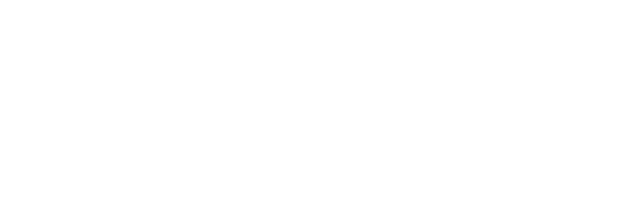
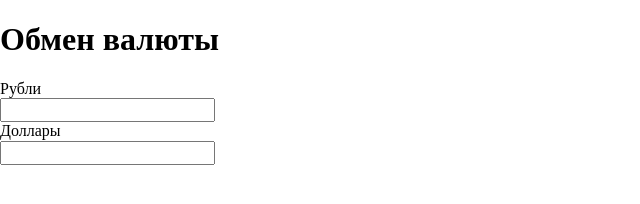
Before and after one commit to evgeny-matveev/money-exchange-mvp, a website built with Parcel: page index.html in a window 1280 px wide. Shown: the whole page, without its empty margins (0-640 px from the left). Built offline with nearby package versions, Linux system fonts and the light colour scheme.

Commit message:
setup layout

```diff
--- a/index.html
+++ b/index.html
@@ -2,9 +2,14 @@
 <html>
   <head>
     <meta charset="utf-8">
-    <title></title>
+    <title>Обмен валюты</title>
   </head>
   <body>
+    <h1>Обмен валюты</h1>
+    <div class="start-value-label">Рубли</div>
+    <input type="number" name="start-value-input" value="">
+    <div class="final-value-label">Доллары</div>
+    <input type="number" name="final-value-input" value="">
     <script src="./index.js"></script>
   </body>
 </html>
```
Also changed, not shown: dist/index.html, dist/money-exchange-mvp.js.
